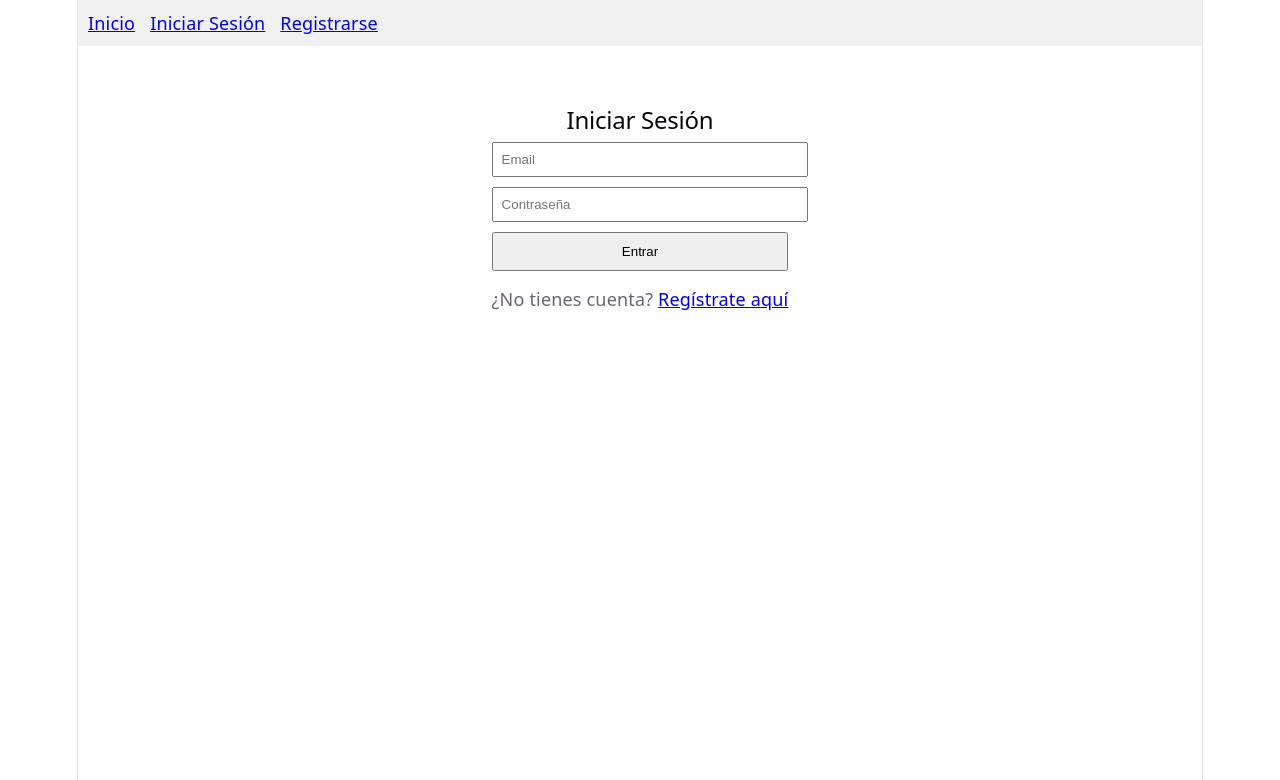
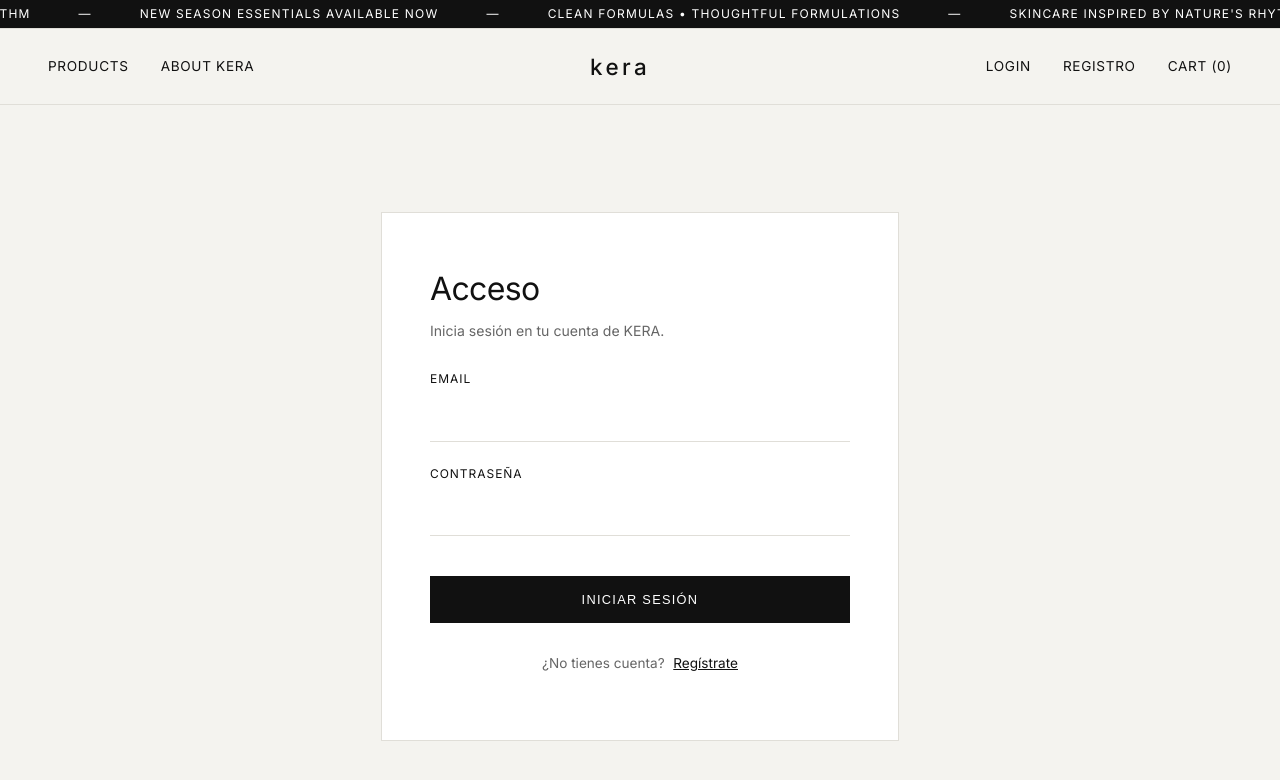
Before and after one commit to mariabarquin/kera, a React app in the folder frontend/: page /login in a window 1280 px wide. Shown: the top 780 px of the page. Built offline with nearby package versions, Linux system fonts and the light colour scheme; no server answers; the HTML template or start-up script is replaced by a standard one.

Commit message:
Solución de errores al registrarse, de visualización e incorporación del banner

```diff
--- a/frontend/src/App.jsx
+++ b/frontend/src/App.jsx
@@ -1,4 +1,6 @@
-import { BrowserRouter, Routes, Route, Link } from "react-router-dom";
+import { BrowserRouter, Routes, Route } from "react-router-dom";
+import Banner from "./components/Banner";
+import Header from "./components/Header";
 import Home from "./pages/Home";
 import Login from "./pages/Login";
 import Register from "./pages/Register";
@@ -6,14 +8,10 @@
 function App() {
   return (
     <BrowserRouter>
-      {/* Barra de navegación rápida opcional */}
-      <nav style={{ padding: "10px", background: "#f0f0f0", display: "flex", gap: "15px" }}>
-        <Link to="/">Inicio</Link>
-        <Link to="/login">Iniciar Sesión</Link>
-        <Link to="/register">Registrarse</Link>
-      </nav>
+      {/* Banner promocional y Header unificados globalmente */}
+      <Banner />
+      <Header />
 
-      {/* Definición de Rutas */}
       <Routes>
         <Route path="/" element={<Home />} />
         <Route path="/login" element={<Login />} />
--- /dev/null
+++ b/frontend/src/components/Banner.jsx
@@ -0,0 +1,19 @@
+export default function Banner() {
+  return (
+    <div className="ticker-banner">
+      <div className="ticker-track">
+        <span>Skincare inspired by nature's rhythm</span>
+        <span>—</span>
+        <span>New Season Essentials Available Now</span>
+        <span>—</span>
+        <span>Clean formulas • Thoughtful formulations</span>
+        <span>—</span>
+        <span>Skincare inspired by nature's rhythm</span>
+        <span>—</span>
+        <span>New Season Essentials Available Now</span>
+        <span>—</span>
+        <span>Clean formulas • Thoughtful formulations</span>
+      </div>
+    </div>
+  );
+}
--- a/frontend/src/components/Header.jsx
+++ b/frontend/src/components/Header.jsx
@@ -1,23 +1,52 @@
-function Header() {
-    return (
-        <header className="header">
-            <nav className="nav">
-                <div className="nav-left">
-                    <a href="#products">PRODUCTS</a>
-                    <a href="#about">ABOUT KERA</a>
-                </div>
+import { Link } from "react-router-dom";
 
-                <a href="/" className="logo">
-                KERA
-                </a>
+export default function Header() {
+  const user = JSON.parse(localStorage.getItem("user"));
 
-                <div className="nav-right">
-                    <a href="#profile">PROFILE</a>
-                    <a href="#cart">CART</a>
-                </div>
-            </nav>
-        </header>
-    );
+  const handleLogout = () => {
+    localStorage.removeItem("user");
+    window.location.href = "/login";
+  };
+
+  return (
+    <header className="kera-header">
+      <nav className="kera-nav-links">
+        <Link to="/">Products</Link>
+        <Link to="/">About Kera</Link>
+      </nav>
+
+      <Link className="kera-brand" to="/">
+        kera
+      </Link>
+
+      <nav className="kera-nav-links">
+        {user ? (
+          <>
+            <span style={{ fontSize: "0.8rem", textTransform: "none" }}>
+              Hola, {user.name}
+            </span>
+            <button
+              onClick={handleLogout}
+              style={{
+                background: "none",
+                border: "none",
+                cursor: "pointer",
+                fontFamily: "inherit",
+                fontSize: "inherit",
+                textTransform: "uppercase",
+              }}
+            >
+              Salir
+            </button>
+          </>
+        ) : (
+          <>
+            <Link to="/login">Login</Link>
+            <Link to="/register">Registro</Link>
+          </>
+        )}
+        <Link to="/cart">Cart (0)</Link>
+      </nav>
+    </header>
+  );
 }
-
-export default Header;
--- a/frontend/src/index.css
+++ b/frontend/src/index.css
@@ -1,111 +1,189 @@
+@import url('https://fonts.googleapis.com/css2?family=Inter:wght@300;400;500;600&display=swap');
+
 :root {
-  --text: #6b6375;
-  --text-h: #08060d;
-  --bg: #fff;
-  --border: #e5e4e7;
-  --code-bg: #f4f3ec;
-  --accent: #aa3bff;
-  --accent-bg: rgba(170, 59, 255, 0.1);
-  --accent-border: rgba(170, 59, 255, 0.5);
-  --social-bg: rgba(244, 243, 236, 0.5);
-  --shadow:
-    rgba(0, 0, 0, 0.1) 0 10px 15px -3px, rgba(0, 0, 0, 0.05) 0 4px 6px -2px;
-
-  --sans: system-ui, 'Segoe UI', Roboto, sans-serif;
-  --heading: system-ui, 'Segoe UI', Roboto, sans-serif;
-  --mono: ui-monospace, Consolas, monospace;
-
-  font: 18px/145% var(--sans);
-  letter-spacing: 0.18px;
-  color-scheme: light dark;
-  color: var(--text);
-  background: var(--bg);
-  font-synthesis: none;
-  text-rendering: optimizeLegibility;
-  -webkit-font-smoothing: antialiased;
-  -moz-osx-font-smoothing: grayscale;
-
-  @media (max-width: 1024px) {
-    font-size: 16px;
-  }
-}
-
-@media (prefers-color-scheme: dark) {
-  :root {
-    --text: #9ca3af;
-    --text-h: #f3f4f6;
-    --bg: #16171d;
-    --border: #2e303a;
-    --code-bg: #1f2028;
-    --accent: #c084fc;
-    --accent-bg: rgba(192, 132, 252, 0.15);
-    --accent-border: rgba(192, 132, 252, 0.5);
-    --social-bg: rgba(47, 48, 58, 0.5);
-    --shadow:
-      rgba(0, 0, 0, 0.4) 0 10px 15px -3px, rgba(0, 0, 0, 0.25) 0 4px 6px -2px;
-  }
-
-  #social .button-icon {
-    filter: invert(1) brightness(2);
-  }
+  --bg-primary: #f4f3ef; /* Fondo crema suave */
+  --bg-card: #ffffff;
+  --text-main: #111111;
+  --text-muted: #666666;
+  --border-color: #e0ded8;
+  --button-bg: #111111;
+  --button-text: #ffffff;
+  --font-family: 'Inter', -apple-system, sans-serif;
 }
 
 body {
   margin: 0;
+  padding: 0;
+  font-family: var(--font-family);
+  background-color: var(--bg-primary);
+  color: var(--text-main);
+  -webkit-font-smoothing: antialiased;
 }
 
-#root {
-  width: 1126px;
-  max-width: 100%;
-  margin: 0 auto;
-  text-align: center;
-  border-inline: 1px solid var(--border);
-  min-height: 100svh;
+/* Header */
+.kera-header {
+  display: flex;
+  justify-content: space-between;
+  align-items: center;
+  padding: 1.5rem 3rem;
+  background-color: var(--bg-primary);
+  border-bottom: 1px solid var(--border-color);
+  font-size: 0.85rem;
+  letter-spacing: 0.05em;
+  text-transform: uppercase;
+}
+
+.kera-brand {
+  font-size: 1.4rem;
+  font-weight: 500;
+  letter-spacing: 0.15em;
+  color: var(--text-main);
+  text-decoration: none;
+  text-transform: lowercase;
+}
+
+.kera-nav-links {
+  display: flex;
+  gap: 2rem;
+}
+
+.kera-nav-links a {
+  color: var(--text-main);
+  text-decoration: none;
+  font-weight: 400;
+  transition: opacity 0.2s;
+}
+
+.kera-nav-links a:hover {
+  opacity: 0.6;
+}
+
+/* Contenedor central de Auth */
+.auth-wrapper {
+  display: flex;
+  justify-content: center;
+  align-items: center;
+  min-height: calc(100vh - 120px);
+  padding: 2rem 1rem;
+}
+
+.auth-box {
+  background: var(--bg-card);
+  padding: 3.5rem 3rem;
+  width: 100%;
+  max-width: 420px;
+  border: 1px solid var(--border-color);
+}
+
+.auth-title {
+  font-size: 2rem;
+  font-weight: 400;
+  letter-spacing: -0.02em;
+  margin: 0 0 0.5rem 0;
+  color: var(--text-main);
+}
+
+.auth-sub {
+  color: var(--text-muted);
+  font-size: 0.88rem;
+  margin-bottom: 2rem;
+}
+
+/* Estilos de formulario */
+.kera-field {
+  margin-bottom: 1.5rem;
   display: flex;
   flex-direction: column;
-  box-sizing: border-box;
 }
 
-h1,
-h2 {
-  font-family: var(--heading);
-  font-weight: 500;
-  color: var(--text-h);
+.kera-field label {
+  font-size: 0.75rem;
+  text-transform: uppercase;
+  letter-spacing: 0.08em;
+  margin-bottom: 0.5rem;
+  color: var(--text-main);
 }
 
-h1 {
-  font-size: 56px;
-  letter-spacing: -1.68px;
-  margin: 32px 0;
-  @media (max-width: 1024px) {
-    font-size: 36px;
-    margin: 20px 0;
+.kera-input {
+  padding: 0.85rem 0;
+  border: none;
+  border-bottom: 1px solid var(--border-color);
+  background: transparent;
+  font-size: 0.95rem;
+  font-family: inherit;
+  outline: none;
+  transition: border-color 0.2s;
+}
+
+.kera-input:focus {
+  border-bottom-color: var(--text-main);
+}
+
+.kera-btn {
+  width: 100%;
+  padding: 1rem;
+  background-color: var(--button-bg);
+  color: var(--button-text);
+  border: none;
+  font-size: 0.8rem;
+  text-transform: uppercase;
+  letter-spacing: 0.1em;
+  cursor: pointer;
+  margin-top: 1rem;
+  transition: opacity 0.2s;
+}
+
+.kera-btn:hover {
+  opacity: 0.85;
+}
+
+.auth-error {
+  color: #c93b2b;
+  font-size: 0.85rem;
+  margin-bottom: 1.5rem;
+}
+
+.auth-switch {
+  margin-top: 2rem;
+  font-size: 0.85rem;
+  color: var(--text-muted);
+  text-align: center;
+}
+
+.auth-switch a {
+  color: var(--text-main);
+  text-decoration: underline;
+  margin-left: 0.3rem;
+}
+
+/* Banner Superior Anuncio */
+.ticker-banner {
+  background-color: #111111;
+  color: #ffffff;
+  overflow: hidden;
+  white-space: nowrap;
+  padding: 0.4rem 0;
+  font-size: 0.75rem;
+  letter-spacing: 0.1em;
+  text-transform: uppercase;
+  border-bottom: 1px solid var(--border-color);
+}
+
+.ticker-track {
+  display: inline-flex;
+  gap: 3rem;
+  animation: marquee 25s linear infinite;
+}
+
+.ticker-track span {
+  display: inline-block;
+}
+
+@keyframes marquee {
+  0% {
+    transform: translateX(0%);
+  }
+  100% {
+    transform: translateX(-50%);
   }
 }
-h2 {
-  font-size: 24px;
-  line-height: 118%;
-  letter-spacing: -0.24px;
-  margin: 0 0 8px;
-  @media (max-width: 1024px) {
-    font-size: 20px;
-  }
-}
-p {
-  margin: 0;
-}
-
-code,
-.counter {
-  font-family: var(--mono);
-  display: inline-flex;
-  border-radius: 4px;
-  color: var(--text-h);
-}
-
-code {
-  font-size: 15px;
-  line-height: 135%;
-  padding: 4px 8px;
-  background: var(--code-bg);
-}
--- a/frontend/src/pages/Login.jsx
+++ b/frontend/src/pages/Login.jsx
@@ -14,43 +14,52 @@
     try {
       const data = await loginUser({ email, password });
       localStorage.setItem('user', JSON.stringify(data.user));
-      alert('¡Bienvenido ' + data.user.name + '!');
-      navigate('/'); // Redirige a la página principal
+      navigate('/');
     } catch (err) {
       setError(err.message);
     }
   };
 
   return (
-    <div style={{ maxWidth: '400px', margin: '40px auto', padding: '20px' }}>
-      <h2>Iniciar Sesión</h2>
-      {error && <p style={{ color: 'red' }}>{error}</p>}
+    <div className="auth-wrapper">
+      <div className="auth-box">
+        <h1 className="auth-title">Acceso</h1>
+        <p className="auth-sub">Inicia sesión en tu cuenta de KERA.</p>
+
+        {error && <div className="auth-error">{error}</div>}
+
         <form onSubmit={handleSubmit}>
-        <div style={{ marginBottom: '10px' }}>
+          <div className="kera-field">
+            <label htmlFor="email">Email</label>
             <input
+              id="email"
               type="email"
-            placeholder="Email"
+              className="kera-input"
               value={email}
               onChange={(e) => setEmail(e.target.value)}
               required
-            style={{ width: '100%', padding: '8px' }}
             />
           </div>
-        <div style={{ marginBottom: '10px' }}>
+
+          <div className="kera-field">
+            <label htmlFor="password">Contraseña</label>
             <input
+              id="password"
               type="password"
-            placeholder="Contraseña"
+              className="kera-input"
               value={password}
               onChange={(e) => setPassword(e.target.value)}
               required
-            style={{ width: '100%', padding: '8px' }}
             />
           </div>
-        <button type="submit" style={{ width: '100%', padding: '10px' }}>Entrar</button>
+
+          <button type="submit" className="kera-btn">Iniciar Sesión</button>
         </form>
-      <p style={{ marginTop: '15px' }}>
-        ¿No tienes cuenta? <Link to="/register">Regístrate aquí</Link>
+
+        <p className="auth-switch">
+          ¿No tienes cuenta? <Link to="/register">Regístrate</Link>
         </p>
+      </div>
     </div>
   );
 }
--- a/frontend/src/pages/Register.jsx
+++ b/frontend/src/pages/Register.jsx
@@ -14,53 +14,64 @@
     setError('');
     try {
       await registerUser({ name, email, password });
-      alert('¡Usuario creado con éxito! Ahora puedes iniciar sesión.');
-      navigate('/login'); // Redirige al login tras un registro exitoso
+      navigate('/login');
     } catch (err) {
       setError(err.message);
     }
   };
 
   return (
-    <div style={{ maxWidth: '400px', margin: '40px auto', padding: '20px' }}>
-      <h2>Crear Cuenta</h2>
-      {error && <p style={{ color: 'red' }}>{error}</p>}
+    <div className="auth-wrapper">
+      <div className="auth-box">
+        <h1 className="auth-title">Registro</h1>
+        <p className="auth-sub">Crea una cuenta en KERA.</p>
+
+        {error && <div className="auth-error">{error}</div>}
+
         <form onSubmit={handleSubmit}>
-        <div style={{ marginBottom: '10px' }}>
+          <div className="kera-field">
+            <label htmlFor="name">Nombre completo</label>
             <input
+              id="name"
               type="text"
-            placeholder="Nombre de usuario"
+              className="kera-input"
               value={name}
               onChange={(e) => setName(e.target.value)}
               required
-            style={{ width: '100%', padding: '8px' }}
             />
           </div>
-        <div style={{ marginBottom: '10px' }}>
+
+          <div className="kera-field">
+            <label htmlFor="email">Email</label>
             <input
+              id="email"
               type="email"
-            placeholder="Email"
+              className="kera-input"
               value={email}
               onChange={(e) => setEmail(e.target.value)}
               required
-            style={{ width: '100%', padding: '8px' }}
             />
           </div>
-        <div style={{ marginBottom: '10px' }}>
+
+          <div className="kera-field">
+            <label htmlFor="password">Contraseña</label>
             <input
+              id="password"
               type="password"
-            placeholder="Contraseña"
+              className="kera-input"
               value={password}
               onChange={(e) => setPassword(e.target.value)}
               required
-            style={{ width: '100%', padding: '8px' }}
             />
           </div>
-        <button type="submit" style={{ width: '100%', padding: '10px' }}>Registrarse</button>
+
+          <button type="submit" className="kera-btn">Crear Cuenta</button>
         </form>
-      <p style={{ marginTop: '15px' }}>
-        ¿Ya tienes cuenta? <Link to="/login">Inicia sesión aquí</Link>
+
+        <p className="auth-switch">
+          ¿Ya tienes cuenta? <Link to="/login">Inicia sesión</Link>
         </p>
+      </div>
     </div>
   );
 }
```
Also changed, not shown: frontend/src/pages/Home.jsx (+6 -3 lines), frontend/src/services/api.js (+7 -5 lines), 1 other file (tests, documents, lock files or other folders). Lines whose indentation alone changed are shown as unchanged.
